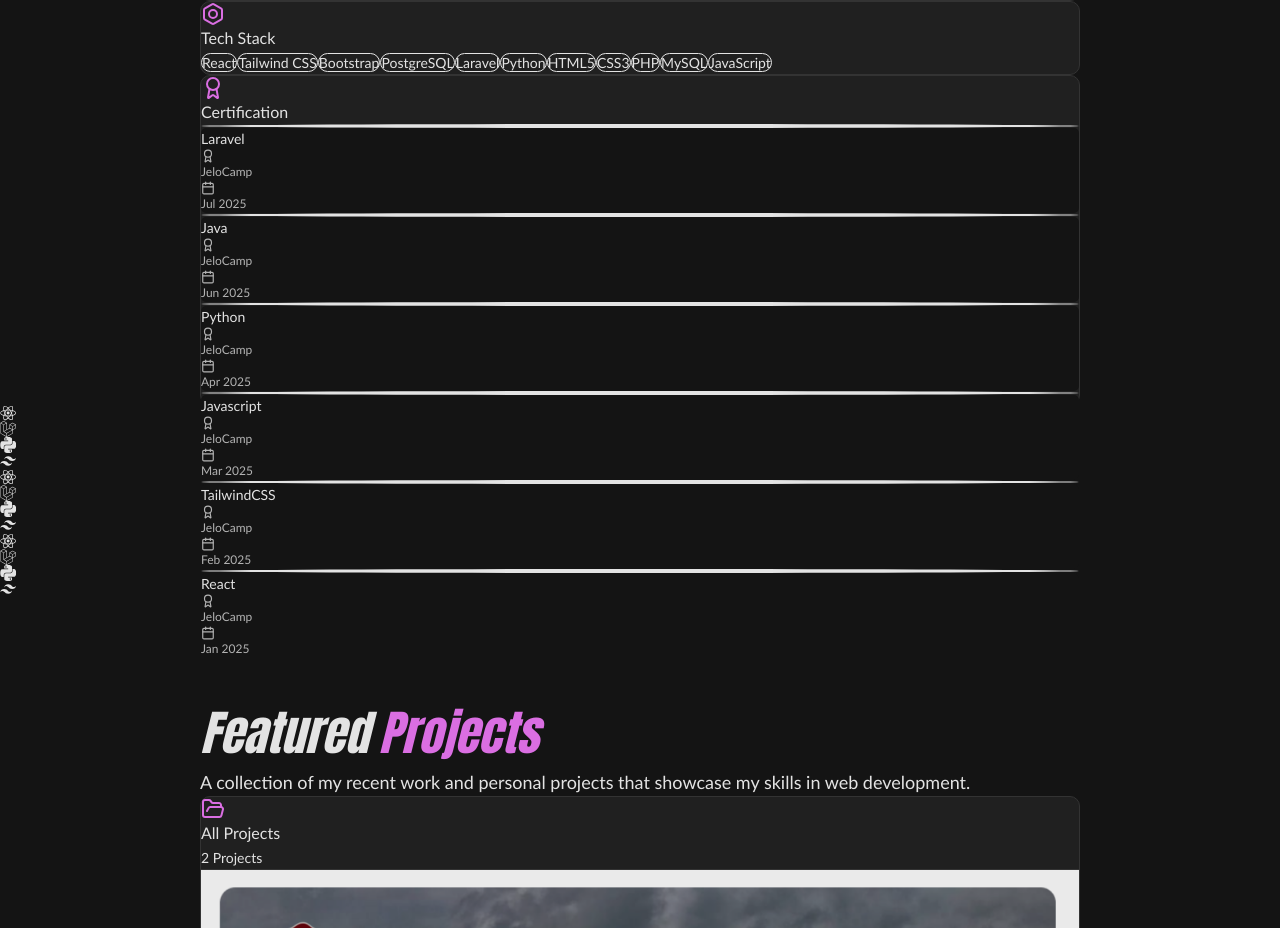
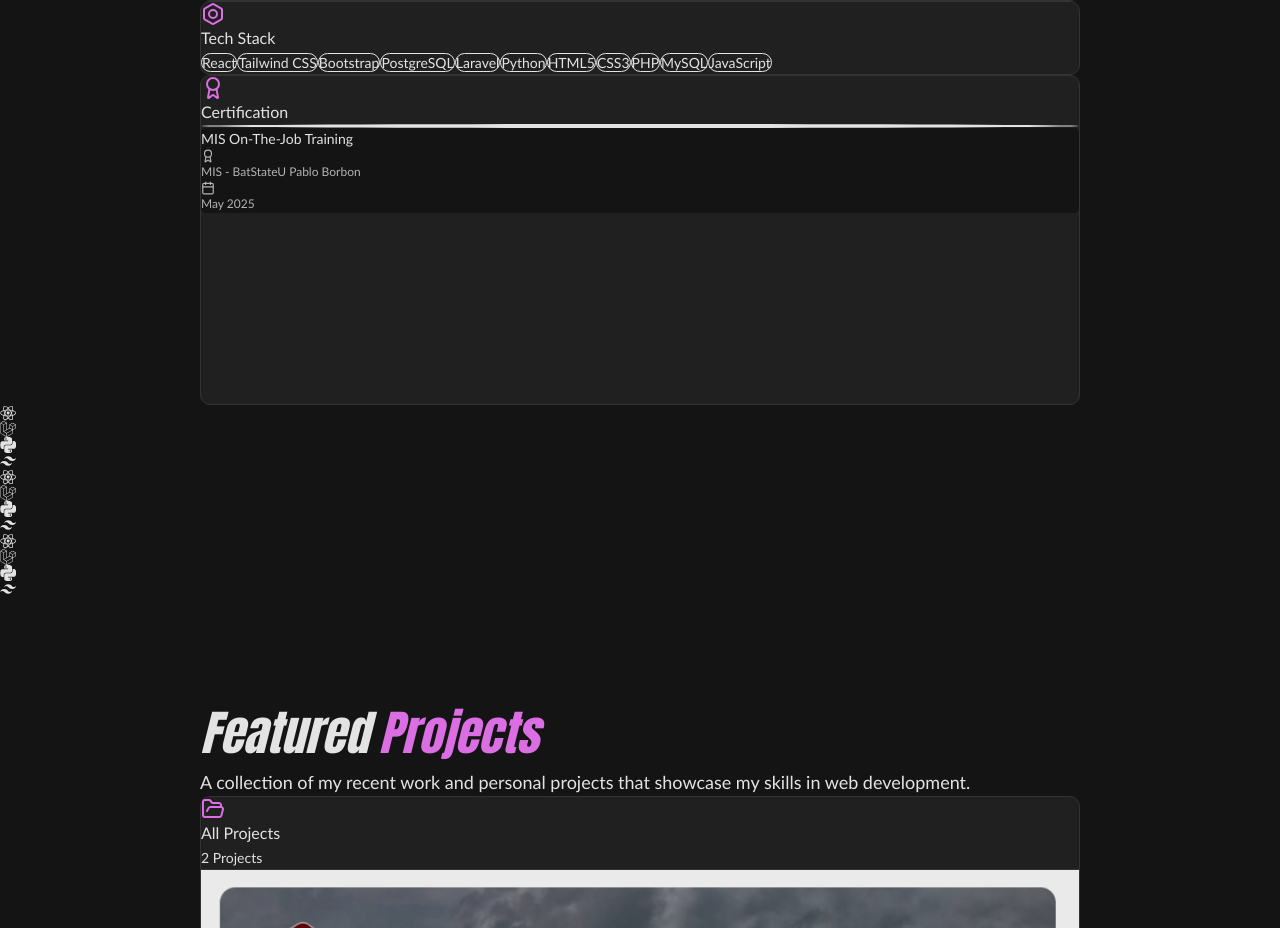
Before and after one commit to codewithjelo/Jelo_Portfolio, a React (Vite) app in the folder jelo-portfolio/: page / in a window 1280 px wide. Shown: the part 2240-3168 px from the top of the page. Built offline with nearby package versions, Linux system fonts and the light colour scheme.

Commit message:
Change certificate to real data

```diff
--- a/jelo-portfolio/src/components/ui/CertificateCard.jsx
+++ b/jelo-portfolio/src/components/ui/CertificateCard.jsx
@@ -2,12 +2,12 @@ import { Award, Calendar } from "lucide-react";
 
 const CertificateCard = () => {
   const certs = [
-    { title: "React", inst: "JeloCamp", date: "Jan 2025", link: "https://www.w3schools.com" },
-    { title: "TailwindCSS", inst: "JeloCamp", date: "Feb 2025", link: "https://www.w3schools.com" },
-    { title: "Javascript", inst: "JeloCamp", date: "Mar 2025", link: "https://www.w3schools.com" },
-    { title: "Python", inst: "JeloCamp", date: "Apr 2025", link: "https://www.w3schools.com" },
-    { title: "Java", inst: "JeloCamp", date: "Jun 2025", link: "https://www.w3schools.com" },
-    { title: "Laravel", inst: "JeloCamp", date: "Jul 2025", link: "https://www.w3schools.com" },
+    {
+      title: "MIS On-The-Job Training",
+      inst: "MIS - BatStateU Pablo Borbon",
+      date: "May 2025",
+      link: "https://drive.google.com/file/d/1KjB_6vhYF-5W_vgvmNWLc3UwbxiR_-xh/view?usp=drivesdk",
+    },
   ];
 
   return (
@@ -19,7 +19,7 @@ const CertificateCard = () => {
       {/* Vertical Timeline Line - now inside scrollable container */}
       {/* Skills Grid */}
       <div className="relative">
-        <div className="custom-scrollbar snap-y flex flex-col max-h-[230px] overflow-y-auto gap-4">
+        <div className="custom-scrollbar snap-y flex flex-col h-[230px] overflow-y-auto gap-4">
           {[...certs].reverse().map((cert, index, array) => (
             <div key={index} className="snap-start mr-4">
               <div className="certs relative pl-10 mt-1">
```
